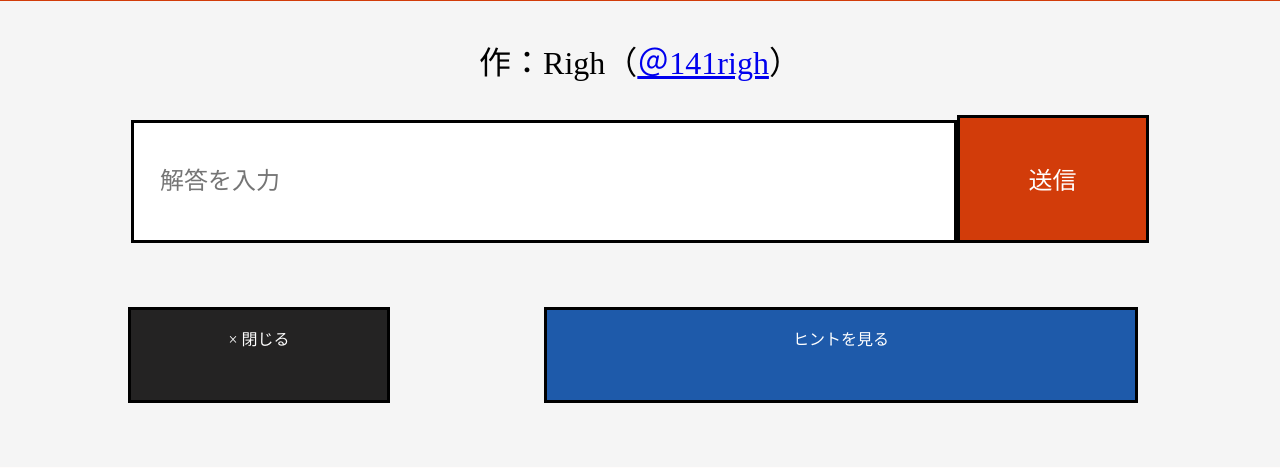
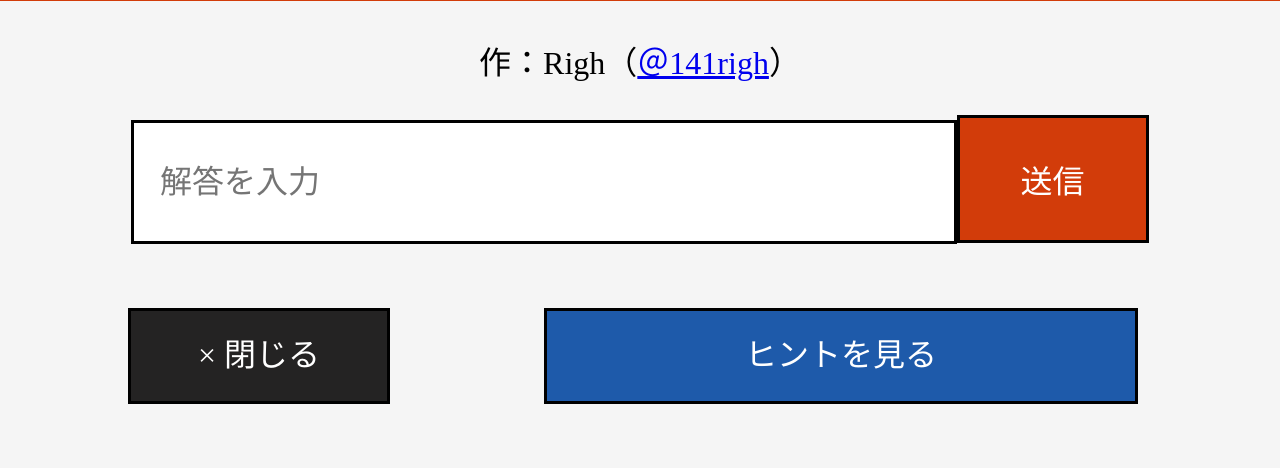
Before and after one commit to 100nazoNEXT/100nazoNEXT, a PHP site: page /Q1.html in a window 1280 px wide. Shown: the part 1629-2097 px from the top of the page. Before the commit the page ends 2032 px from the top, so only its background shows below. Run offline with PHP 8.4, Linux system fonts and the light colour scheme; some web fonts are replaced.

Commit message:
Add files via upload

```diff
--- a/Q1.html
+++ b/Q1.html
@@ -7,10 +7,6 @@
     <script src="main.js"></script>
 </head>
 <body>
-    <header></header>
-
-    <article>
-    <section>
     <div class="number">
         <p>Q1</p>
     </div>
@@ -24,9 +20,7 @@
         <form>
             <input  class="ans" placeholder="解答を入力"><button class="send" id="btn">送信</button>
         </form>
-            <a class="btn end" href="index.html"><p>× 閉じる</p></a><a class="btn hint"><p>ヒントを見る</p></a>
+        <a class="btn end" href="index.html"><p>× 閉じる</p></a><a class="btn hint" href="hint.html"><p>ヒントを見る</p></a>
     </div>
-    </section>
-    </article>
 </body>
 </html>
--- a/styleQ.css
+++ b/styleQ.css
@@ -59,7 +59,7 @@ form {
 .ans {
     display: inline-block;
     font-family: "pixelMplus12";
-    font-size: 24px;
+    font-size: 32px;
     width: 60vw;
     height: 5.2vw;
     border: 3px #000 solid;
@@ -72,7 +72,7 @@ form {
     background-color: #d23c0a;
     color: white;
     font-family: "pixelMplus12";
-    font-size: 24px;
+    font-size: 32px;
     width: 15vw;
     height: 10vw;
     border: 3px #000 solid;
@@ -91,13 +91,17 @@ form {
 }
 
 .btn p {
+    font-size: 32px;
     color: white;
+    margin: 0;
+    vertical-align: middle;
 }
 
 .end {
     background-color: #242323;
     width: 20vw;
     height: 7vw;
+    line-height: 7vw;
     border: 3px #000 solid;
     margin-right: 2vw;
     margin-bottom: 5vw;
@@ -107,6 +111,7 @@ form {
     background-color: #1e5aaa;
     width: 46vw;
     height: 7vw;
+    line-height: 7vw;
     border: 3px #000 solid;
     margin-right: 5vw;
     margin-bottom: 5vw;
```
Lines whose indentation alone changed are shown as unchanged.
